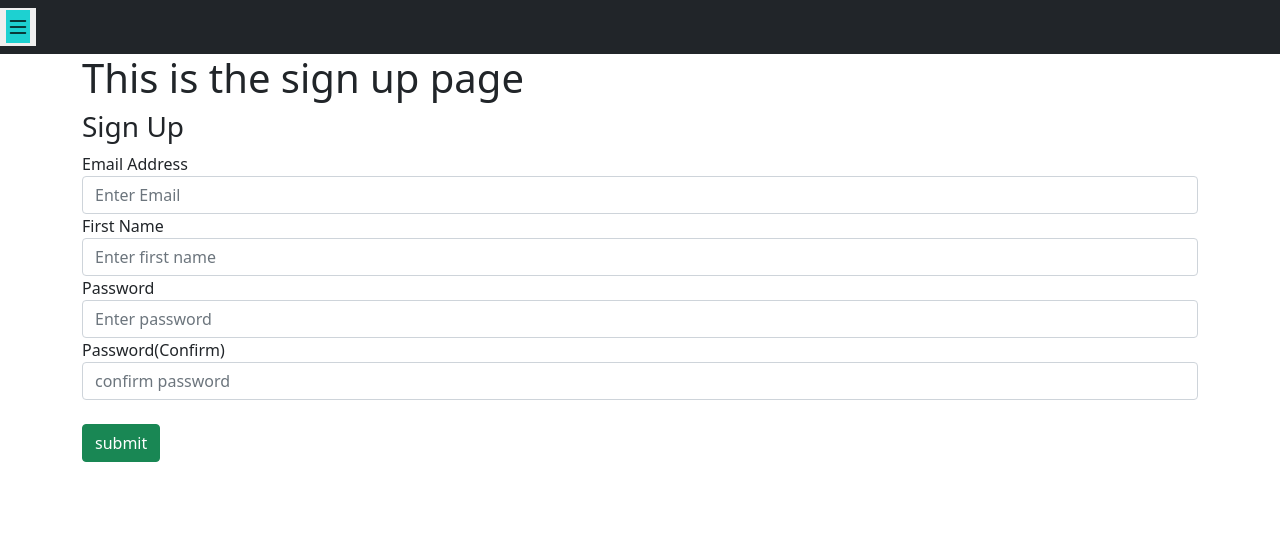
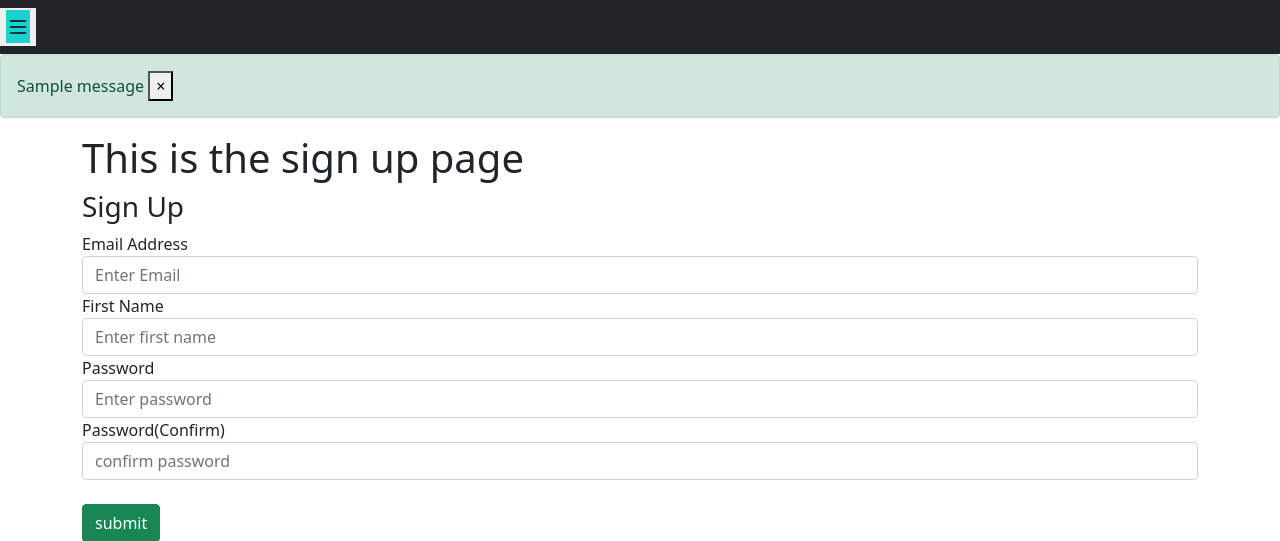
Before and after one commit to peter-wairimu/flask_app, a Flask app: page /signup in a window 1280 px wide. Shown: the top 541 px of the page. Run offline with Flask 2, Linux system fonts and the light colour scheme; one stand-in notice (Sample message) is shown; some libraries are stand-ins or nearby versions.

Commit message:
imported sql alchemy and defined it

```diff
--- a/app/__init__.py
+++ b/app/__init__.py
@@ -1,5 +1,8 @@
 from flask import Flask, app
+from flask_sqlalchemy import SQLAlchemy
 
+
+db = SQLAlchemy()
 def create_app():
     app = Flask(__name__)
 
--- a/app/auth.py
+++ b/app/auth.py
@@ -23,11 +23,11 @@ def signup():
         if len(email) < 8:
             flash('Email must be greater than 8 characters', category='error')
         elif len(firstName) < 2:
-            flash('Email must be greater than 8 characters', category='error')
-        elif password1 != password2:
-            flash('Password did not match ', category='error')
-        elif len(password1) < 8:
-            flash('password must be atleast  8 characters', category='error')
+            flash('Name must greater than 2 characters', category='error')
+        if password1 != password2:
+            flash('Passwords don\'t match ', category='error')
+        # elif len(password1)<7:
+        #     flash('password must be atleast  7 characters', category='error')
         else:
             # add user to database
             flash('Account created succefully',category='success')
--- a/app/templates/base.html
+++ b/app/templates/base.html
@@ -25,6 +25,28 @@
 
     </nav>
 
+
+    {% with messages = get_flashed_messages(with_categories=true) %} {% if
+        messages %} {% for category, message in messages %} {% if category ==
+        'error' %}
+        <div class="alert alert-danger alter-dismissable fade show" role="alert">
+          {{ message }}
+          <button type="button" class="close" data-dismiss="alert">
+            <span aria-hidden="true">&times;</span>
+          </button>
+        </div>
+        {% else %}
+        <div class="alert alert-success alter-dismissable fade show" role="alert">
+          {{ message }}
+          <button type="button" class="close" data-dismiss="alert">
+            <span aria-hidden="true">&times;</span>
+          </button>
+        </div>
+        {% endif %} {% endfor %} {% endif %} {% endwith %}
+
+
+
+
     <div class="container">
 
         {%block content%}
```
